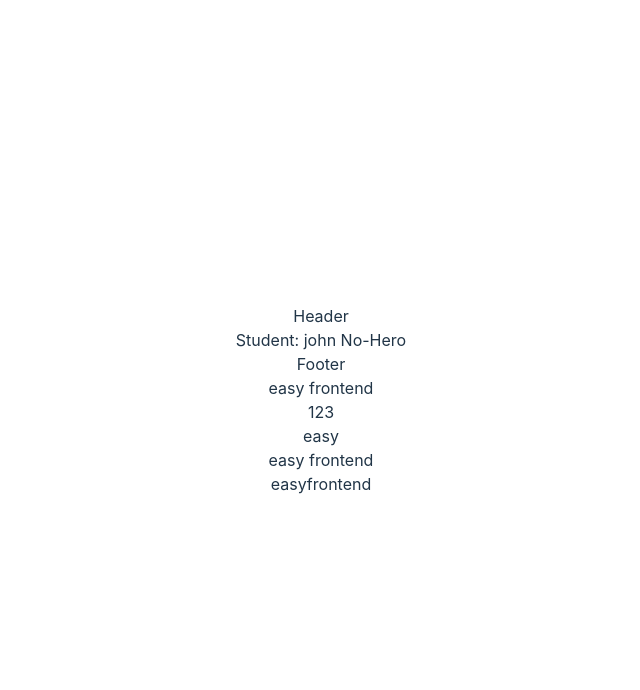
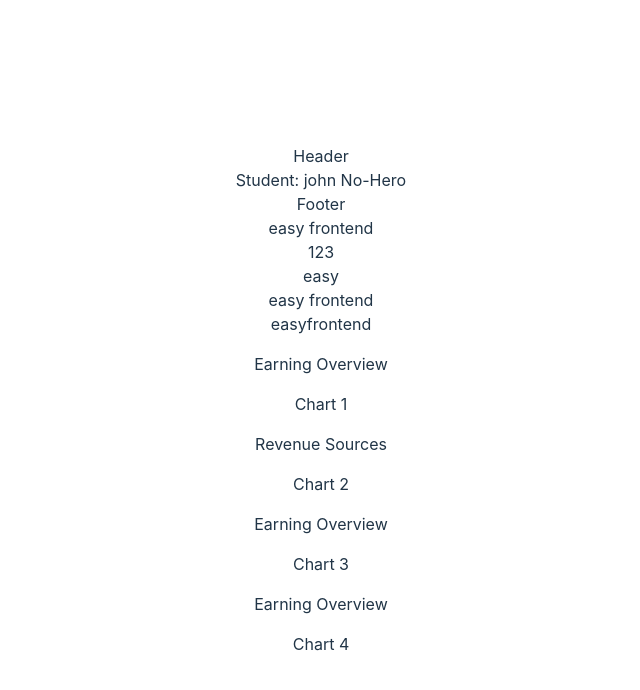
Before and after one commit to De-miles/react-ts-base, a React (Vite) app: page / in a window 1280 px wide. Shown: the top 690 px of the page, without its empty margins (319-959 px from the left). Built offline with nearby package versions, Linux system fonts and the light colour scheme.

Commit message:
Props Children - Widget

```diff
--- a/src/App.tsx
+++ b/src/App.tsx
@@ -1,5 +1,5 @@
 import './App.css'
-import { Footer, Header } from './components/common'
+import { Widget } from './components/common'
 import { MainLayout } from './components/Layout'
 import { MyText } from './features/labs/MyText'
 import { StudentCard } from './features/labs/Student'
@@ -35,6 +35,13 @@ function App() {
         <span>frontend</span>
       </MyText>
 
+      <div>
+        <div><Widget title='Earning Overview'>Chart 1</Widget></div>
+        <div><Widget title='Revenue Sources'>Chart 2</Widget></div>
+        <div><Widget title='Earning Overview'>Chart 3</Widget></div>
+        <div><Widget title='Earning Overview'>Chart 4</Widget></div>
+      </div>
+
     </>
   )
 }
--- a/src/components/Layout/MainLayout.tsx
+++ b/src/components/Layout/MainLayout.tsx
@@ -1,8 +1,8 @@
-import React from 'react';
+import React, { ReactNode } from 'react';
 import { Footer, Header } from '../common';
 
 export interface MainLayoutProps {
-  children: React.ReactNode
+  children: ReactNode
 }
 
 export function MainLayout({ children }: MainLayoutProps) {
--- /dev/null
+++ b/src/components/common/Widget.tsx
@@ -0,0 +1,17 @@
+import React, { ReactChild } from 'react';
+
+export interface WidgetProps {
+  title: string
+  children: ReactChild | ReactChild[]
+}
+
+export function Widget({ title, children }: WidgetProps) {
+  return (
+    <div>
+      <p>{title}</p>
+      <div>
+        {children}
+      </div>
+    </div>
+  );
+}
--- a/src/components/common/index.ts
+++ b/src/components/common/index.ts
@@ -1,2 +1,3 @@
 export * from './Header'
 export * from './Footer'
+export * from './Widget'
```
